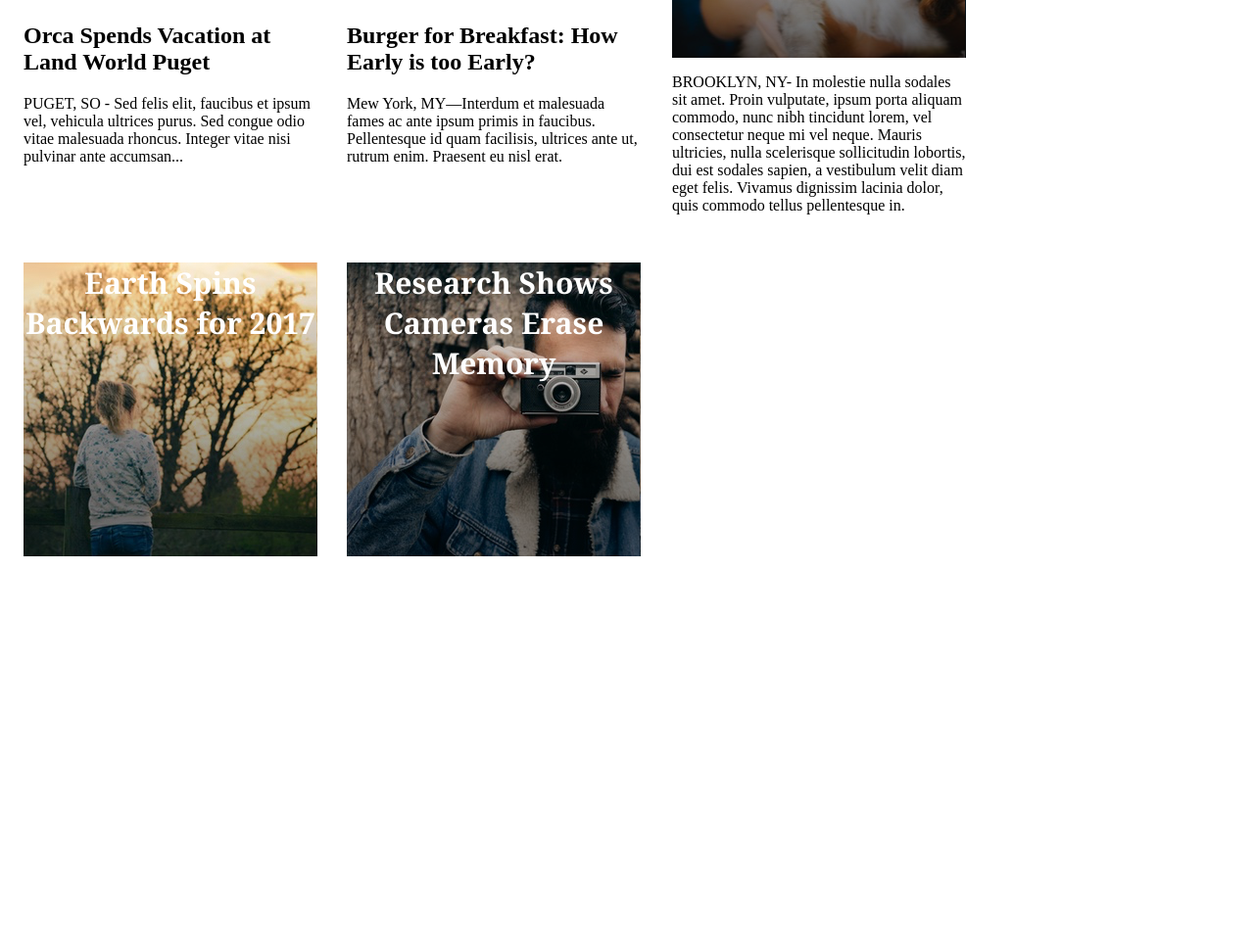
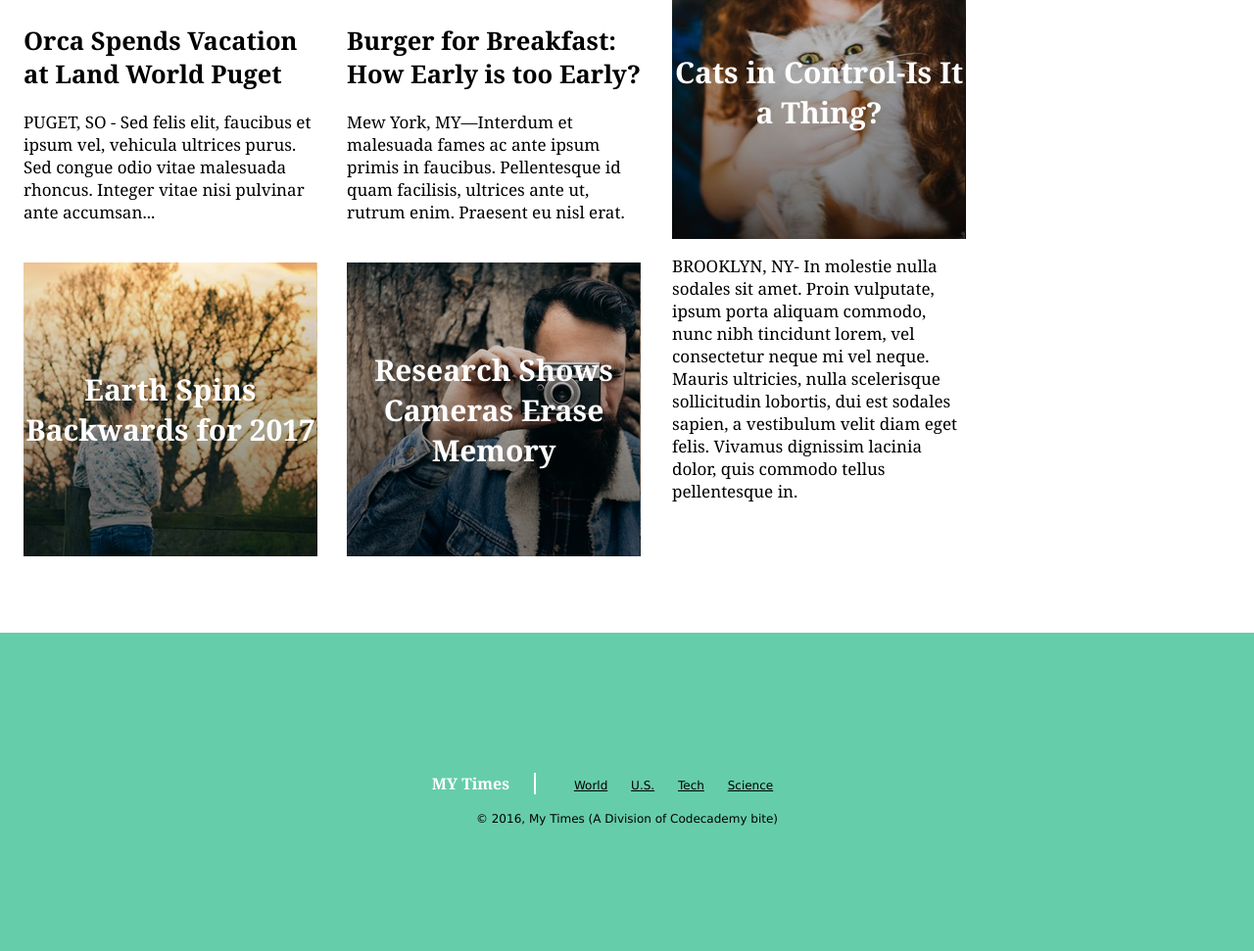
Before and after one commit to Brocreed/mytimes, a plain HTML site: page index.html in a window 1280 px wide. Shown: the part 716-1687 px from the top of the page at 98% size. Before the commit the page ends 1362 px from the top, so only its background shows below. Drawn offline with Linux system fonts and the light colour scheme.

Commit message:
complete website

```diff
--- a/index.html
+++ b/index.html
@@ -6,18 +6,23 @@
     <link rel="stylesheet" href="resources\css\style.css">
   </head>
   <body>
+
+        <!-- Header -->
+
     <header>
       <div class="logo">
         <img src="resources\Images\img-myt-logo.jpg">
         <span>My Times</span>
       </div>
       <nav>
-        <span><a href="#"></a>World</span>
-        <span><a href="#"></a>U.S.</span>
-        <span><a href="#"></a>Tech</span>
-        <span><a href="#"></a>Science</span>
+        <span><a href="#">World</a></span>
+    	  <span><a href="#">U.S.</a></span>
+    	  <span><a href="#">Tech</a></span>
+    	  <span><a href="#">Science</a></span>
       </nav>
     </header>
+
+        <!-- Main Content -->
 
     <div class="content">
 
@@ -98,5 +103,23 @@
         </div>
       </div>
     </div>
+
+        <!-- Footer -->
+
+    <footer>
+      <div class="info">
+        <span class="title">MY Times</span>
+        <nav>
+          <span><a href="#">World</a></span>
+          <span><a href="#">U.S.</a></span>
+          <span><a href="#">Tech</a></span>
+          <span><a href="#">Science</a></span>
+        </nav>
+      </div>
+      <div class="copyright">
+      © 2016, My Times (A Division of Codecademy bite)
+      </div>
+    </footer>
+
   </body>
 </html>
--- a/resources/css/style.css
+++ b/resources/css/style.css
@@ -1,5 +1,8 @@
 body {
   margin: 0;
+  font-family: Georgia;
+  font-size: 17px;
+  color: black;
 }
 header {
   display: flex;
@@ -12,6 +15,10 @@ header {
   height: 80px;
   border-bottom: 1px solid black;
   background-color: white;
+}
+
+a {
+  color: black;
 }
 
 .logo {
@@ -71,6 +78,9 @@ nav span {
   font-size: 30px;
   color: white;
   text-align: center;
+  justify-content: center;
+  display: flex;
+  flex-direction: column;
 }
 
 .lead-story .image-content {
@@ -134,3 +144,31 @@ nav span {
   font-size: 12px;
   color: DimGray;
 }
+
+footer {
+  display: flex;
+  align-items: center;
+  justify-content: center;
+  flex-direction: column;
+  width: 100%;
+  height: 325px;
+  background-color: MediumAquamarine;
+  margin: auto;
+  font-family: Verdana;
+  font-size: 12px;
+}
+
+span.title {
+  display: inline-block;
+  padding-right: 25px;
+  border-right: 2px solid white;
+  font-family: Georgia;
+  font-size: 16px;
+  font-weight: bold;
+  color: white;
+}
+
+footer nav {
+  display: inline-block;
+  padding-left: 25px;
+}
```
